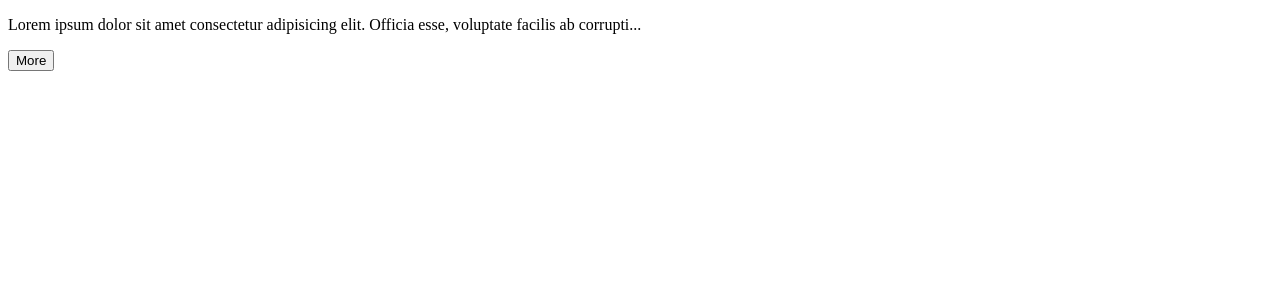
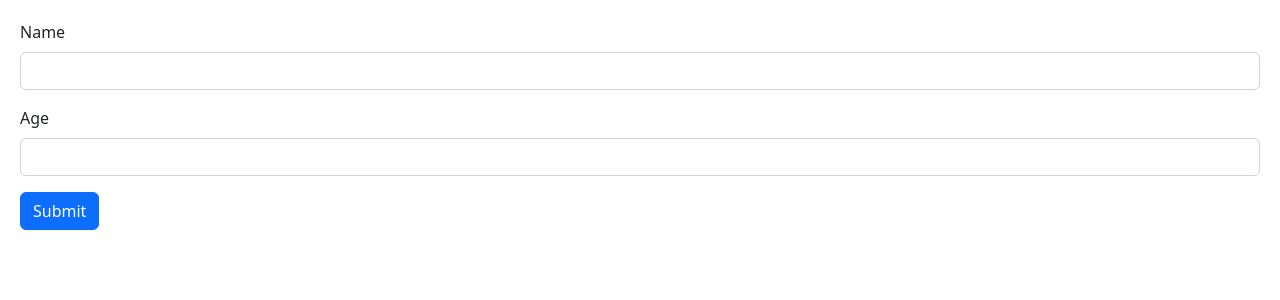
Before and after one commit to tomfyfe85/reactWithMosh, a React (Vite) app: page / in a window 1280 px wide. Shown: the top 300 px of the page. Built offline with nearby package versions, Linux system fonts and the light colour scheme.

Commit message:
Building a form complete

```diff
--- a/src/App.tsx
+++ b/src/App.tsx
@@ -1,14 +1,10 @@
 import { useState } from "react";
 import ExpandableText from "./components/ExpandableText";
+import Form from "./components/Form";
 function App() {
   return (
     <div>
-      <ExpandableText >
-        Lorem ipsum dolor sit amet consectetur adipisicing elit. Officia esse,
-        voluptate facilis ab corrupti atque eveniet deleniti repudiandae placeat
-        voluptates neque pariatur exercitationem aliquam fuga libero dolor enim
-        temporibus dolores!
-      </ExpandableText>
+      <Form/>
     </div>
   );
 }
--- /dev/null
+++ b/src/components/Form.tsx
@@ -0,0 +1,25 @@
+import React from "react";
+
+const Form = () => {
+  return (
+    <form>
+      <div className="mb-3">
+        <label htmlFor="name" className="form-label">
+          Name
+        </label>
+        <input id="name" type="text" className="form-control" />
+      </div>
+      <div className="mb-3">
+        <label htmlFor="age" className="form-label">
+          Age
+        </label>
+        <input id="age" type="number" className="form-control" />
+      </div>
+      <button className="btn btn-primary" type="submit">
+        Submit
+      </button>
+    </form>
+  );
+};
+
+export default Form;
--- /dev/null
+++ b/src/index.css
@@ -0,0 +1,3 @@
+body {
+  padding: 20px;
+}
```
Also changed, not shown: src/main.tsx (+8 -6 lines).
